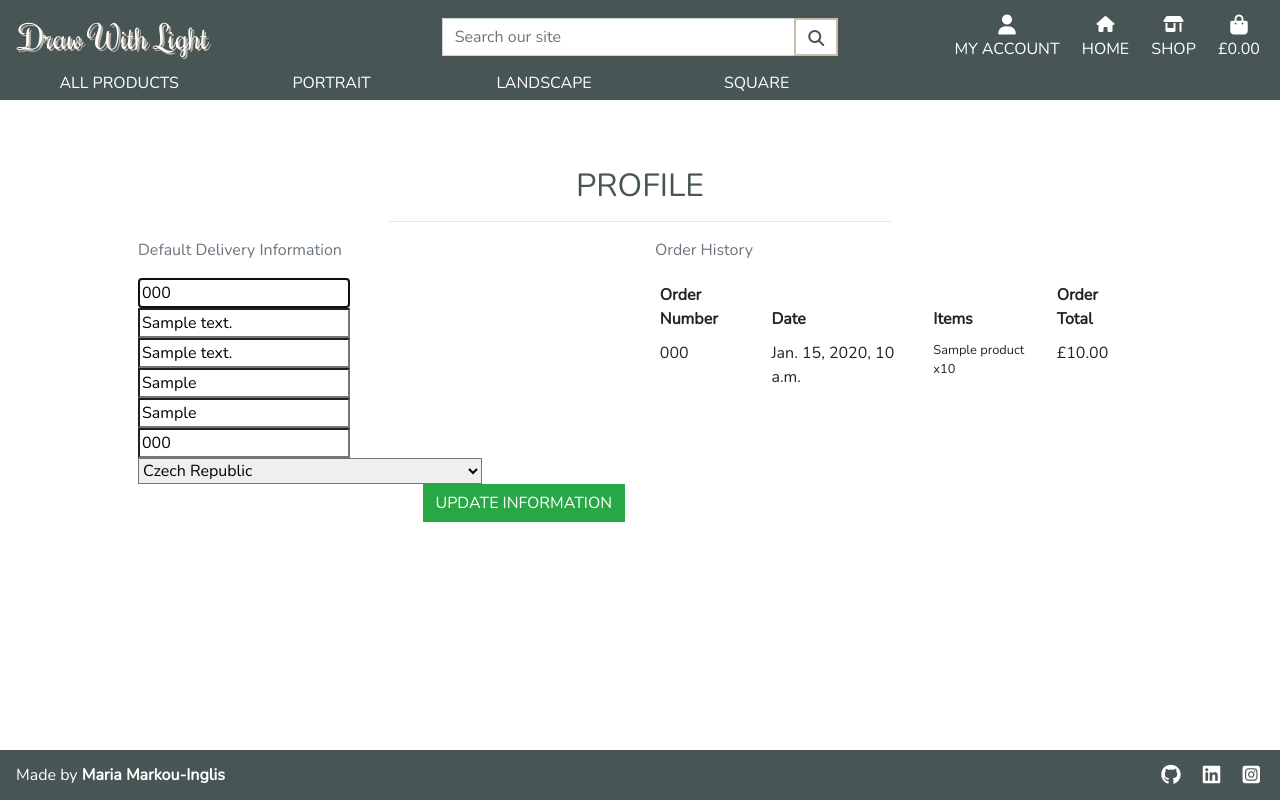
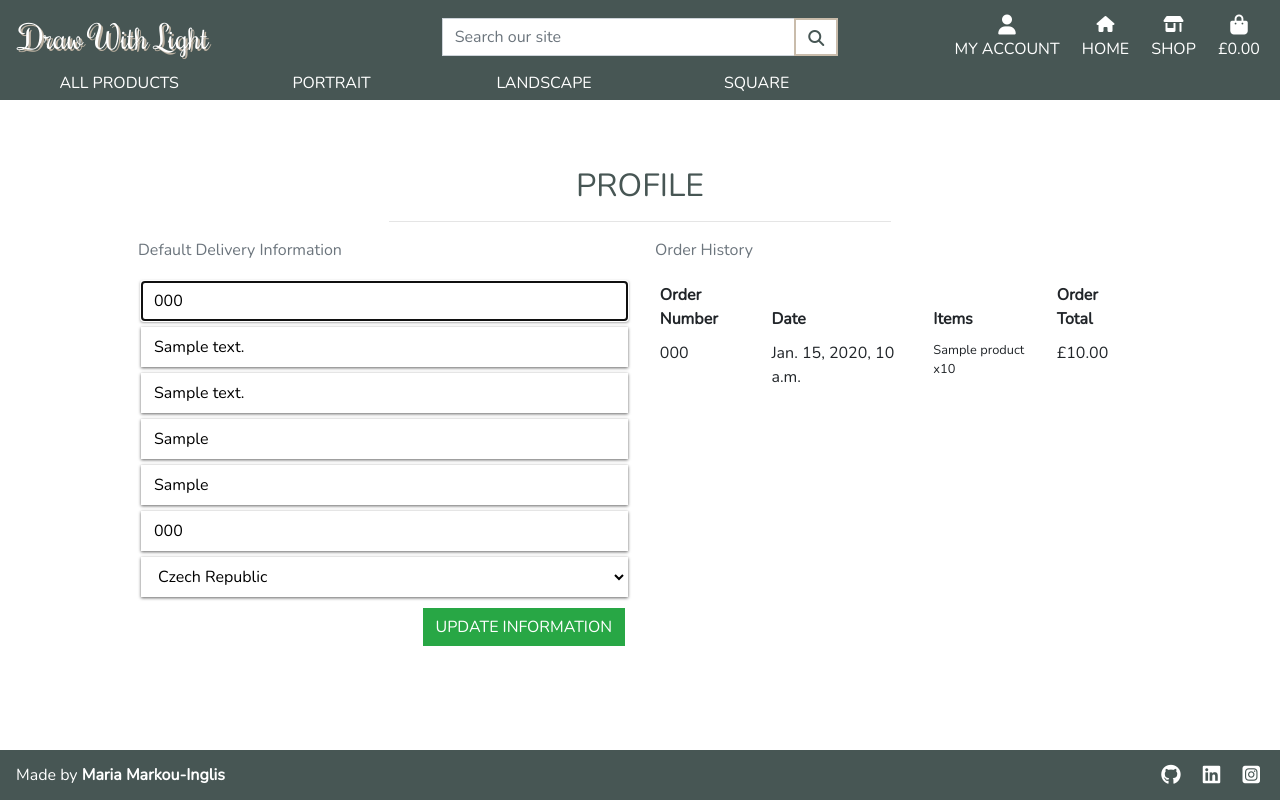
Before and after one commit to Code-Institute-Submissions/mariamar95-ms4_FebResub, a Django app: page /profile/ in a window 1280 px wide. Run offline with Django 3.2, Linux system fonts and the light colour scheme; a user stored in the database is signed in; tables that the repository leaves empty hold one stand-in row (values such as "Sample post"); some libraries are stand-ins or nearby versions.

Commit message:
customised form on profile page

```diff
--- a/profiles/static/profiles/css/profile.css
+++ b/profiles/static/profiles/css/profile.css
@@ -3,7 +3,7 @@
 }
 
 #profile-update-form input::placeholder {
-    color: #aab7c4;
+    color: #656565;
 }
 
 #id_default_country,
@@ -12,5 +12,36 @@
 }
 
 #id_default_country option:first-child {
-    color: #aab7c4;
+    color: #656565;
 }
+
+
+.profile-form input,
+.profile-form select {
+    box-sizing: border-box;
+    height: 40px;
+    padding: 10px 12px;
+    border: 1px solid transparent;
+    border-radius: 0px;
+    background-color: white;
+    box-shadow: 0 1px 3px 0 #656565;
+    -webkit-transition: box-shadow 150ms ease;
+    transition: box-shadow 150ms ease;
+    margin: 3px;
+    width: 100%;
+}
+
+.profile-form select{
+    padding-top: 0;
+    padding-bottom: 0;
+}
+
+@media (min-width: 480px) {
+    @media (max-width: 992px) {
+
+        .profile-form input,
+        .profile-form select {
+            width: 100%;
+        }
+    }
+}
--- /dev/null
+++ b/profiles/static/profiles/js/profile.js
@@ -0,0 +1,13 @@
+let countrySelected = $('#id_default_country').val();
+if(!countrySelected) {
+    $('#id_default_country').css('color', '#656565');
+}
+
+$('#id_default_country').change(function() {
+    countrySelected = $(this).val();
+    if(!countrySelected) {
+        $(this).css('color', '#656565');
+    } else {
+        $(this).css('color', '#000');
+    }
+});
--- a/profiles/templates/profiles/profile.html
+++ b/profiles/templates/profiles/profile.html
@@ -25,10 +25,10 @@
         <div class="row ms-5">
             <div class="col-12 col-lg-6">
                 <p class="text-muted">Default Delivery Information</p>
-                <form class="mt-3" action="{% url 'profile' %}" method="POST" id="profile-update-form">
+                <form class="mt-3 profile-form" action="{% url 'profile' %}" method="POST" id="profile-update-form">
                     {% csrf_token %}
                     {{ form|crispy }}
-                    <button type="submit" class="btn btn-success rounded-0 text-uppercase float-right">Update Information</button>
+                    <button type="submit" class="btn btn-success rounded-0 text-uppercase float-right mt-2">Update Information</button>
                 </form>
             </div>
             <div class="col-12 col-lg-6">
@@ -74,3 +74,9 @@
         </div>
     </div>
 {% endblock %}
+
+
+{% block postloadjs %}
+    {{ block.super }}
+    <script src="{% static 'profiles/js/profile.js' %}"></script>
+{% endblock %}
```
